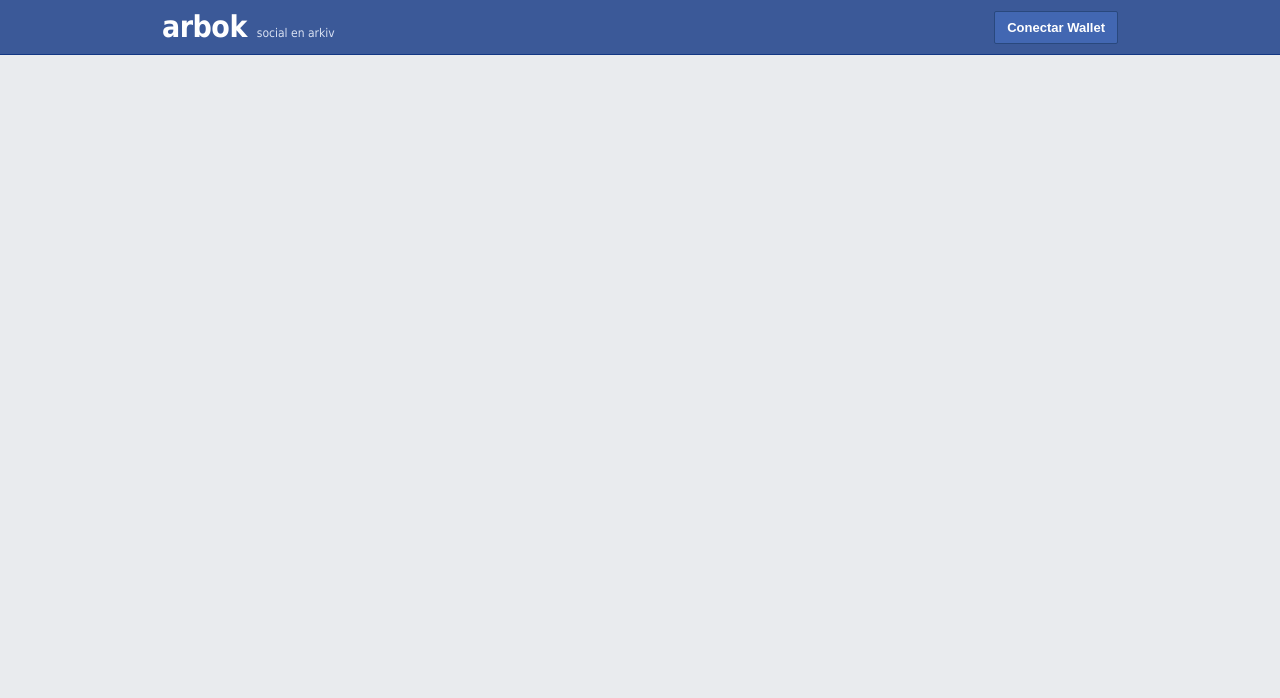
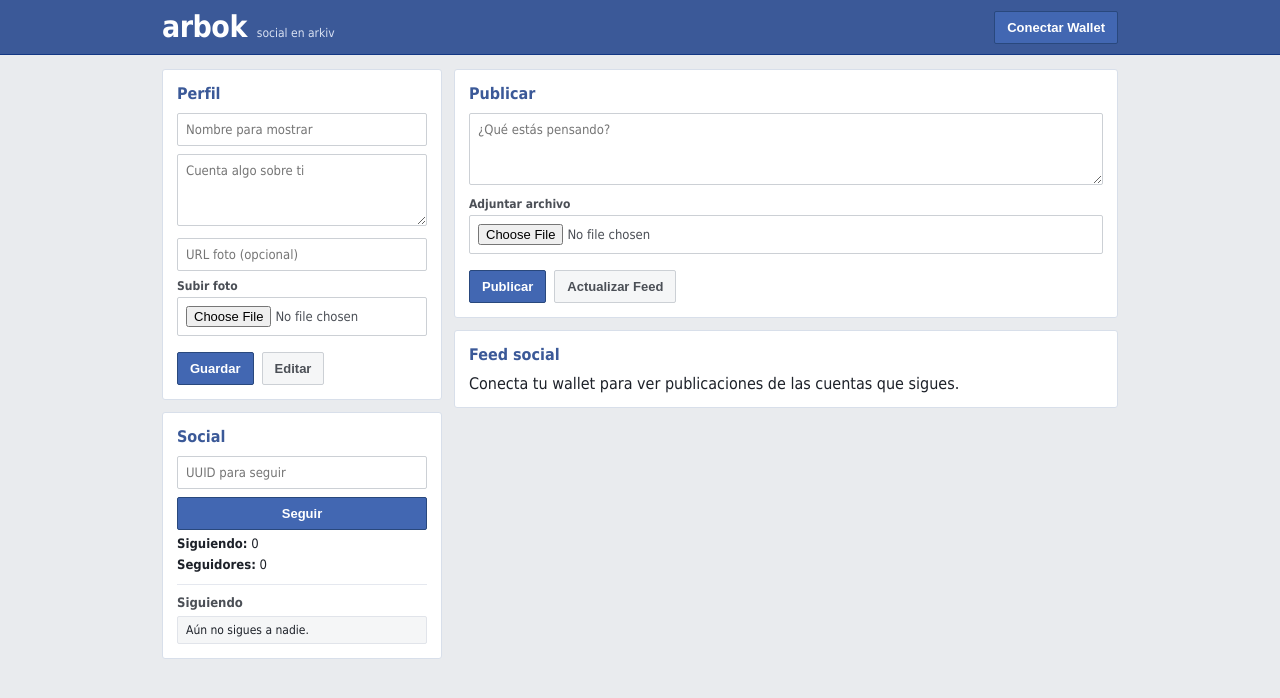
Before and after one commit to leocagli/arbok, a website: page demo/index.html in a window 1280 px wide. Drawn offline with Linux system fonts and the light colour scheme.

Commit message:
Show demo UI before wallet connect and add disconnected snapshot

```diff
--- a/demo/app.js
+++ b/demo/app.js
@@ -4,6 +4,7 @@ let walletAddress = null;
 const activeBlobUrls = [];
 
 const DEFAULT_PHOTO = "https://via.placeholder.com/150";
+const FEED_DISCONNECTED_MESSAGE = "Conecta tu wallet para ver publicaciones de las cuentas que sigues.";
 const ARKIV_RPC_URL = "https://kaolin.hoodi.arkiv.network/rpc";
 const ARKIV_CHAIN_ID = 60138453025;
 const ARKIV_SDK_VERSION = "0.6.2";
@@ -426,6 +427,32 @@ function renderFollowingList(items = []) {
   }
 }
 
+function renderDisconnectedSnapshot() {
+  const postsList = document.getElementById("posts-list");
+  if (postsList) postsList.textContent = FEED_DISCONNECTED_MESSAGE;
+
+  if (followersList) {
+    followersList.textContent = "";
+
+    const followingCount = document.createElement("p");
+    const followingStrong = document.createElement("strong");
+    followingStrong.textContent = "Siguiendo:";
+    followingCount.appendChild(followingStrong);
+    followingCount.append(" 0");
+
+    const followersCount = document.createElement("p");
+    const followersStrong = document.createElement("strong");
+    followersStrong.textContent = "Seguidores:";
+    followersCount.appendChild(followersStrong);
+    followersCount.append(" 0");
+
+    followersList.appendChild(followingCount);
+    followersList.appendChild(followersCount);
+  }
+
+  renderFollowingList([]);
+}
+
 async function refreshSocialSnapshot() {
   if (!client) return;
   const [counts, following] = await Promise.all([
@@ -600,13 +627,12 @@ disconnectWalletBtn.addEventListener("click", () => {
   walletAddress = null;
   walletAddressEl.textContent = "";
   document.getElementById("profile-display").classList.add("hidden");
-  document.getElementById("posts-list").innerHTML = "";
-  followersList.innerHTML = "";
   profilePhotoFileEl.value = "";
   postFileEl.value = "";
   revokeBlobUrls();
   setUploadStatus(profileUploadStatusEl, "");
   setUploadStatus(postUploadStatusEl, "");
+  renderDisconnectedSnapshot();
   setWalletStatus("Desconectado.", "warn");
   setWalletUi(false);
 });
@@ -699,6 +725,8 @@ if (refreshFeedBtn) {
   });
 }
 
+renderDisconnectedSnapshot();
+
 window.addEventListener("load", () => {
   setTimeout(() => {
     if (providerOrNull()) {
--- a/demo/index.html
+++ b/demo/index.html
@@ -34,7 +34,7 @@
 
     <main class="app-shell">
         <aside class="left-column">
-            <section id="profile-section" class="card hidden">
+            <section id="profile-section" class="card">
                 <h2>Perfil</h2>
                 <div id="profile-display" class="hidden profile-head">
                     <img id="profile-photo" src="" alt="Foto">
@@ -58,7 +58,7 @@
                 </div>
             </section>
 
-            <section id="social-section" class="card hidden">
+            <section id="social-section" class="card">
                 <h2>Social</h2>
                 <input type="text" id="follow-uuid" placeholder="UUID para seguir">
                 <button id="follow-btn" class="btn btn-primary btn-full">Seguir</button>
@@ -71,7 +71,7 @@
         </aside>
 
         <section class="main-column">
-            <section id="post-section" class="card hidden">
+            <section id="post-section" class="card">
                 <h2>Publicar</h2>
                 <textarea id="post-content" placeholder="¿Qué estás pensando?"></textarea>
                 <label class="file-label">
@@ -85,9 +85,9 @@
                 </div>
             </section>
 
-            <section id="feed-section" class="card hidden">
+            <section id="feed-section" class="card">
                 <h2>Feed social</h2>
-                <div id="posts-list"></div>
+                <div id="posts-list">Conecta tu wallet para ver publicaciones de las cuentas que sigues.</div>
             </section>
         </section>
     </main>
```
